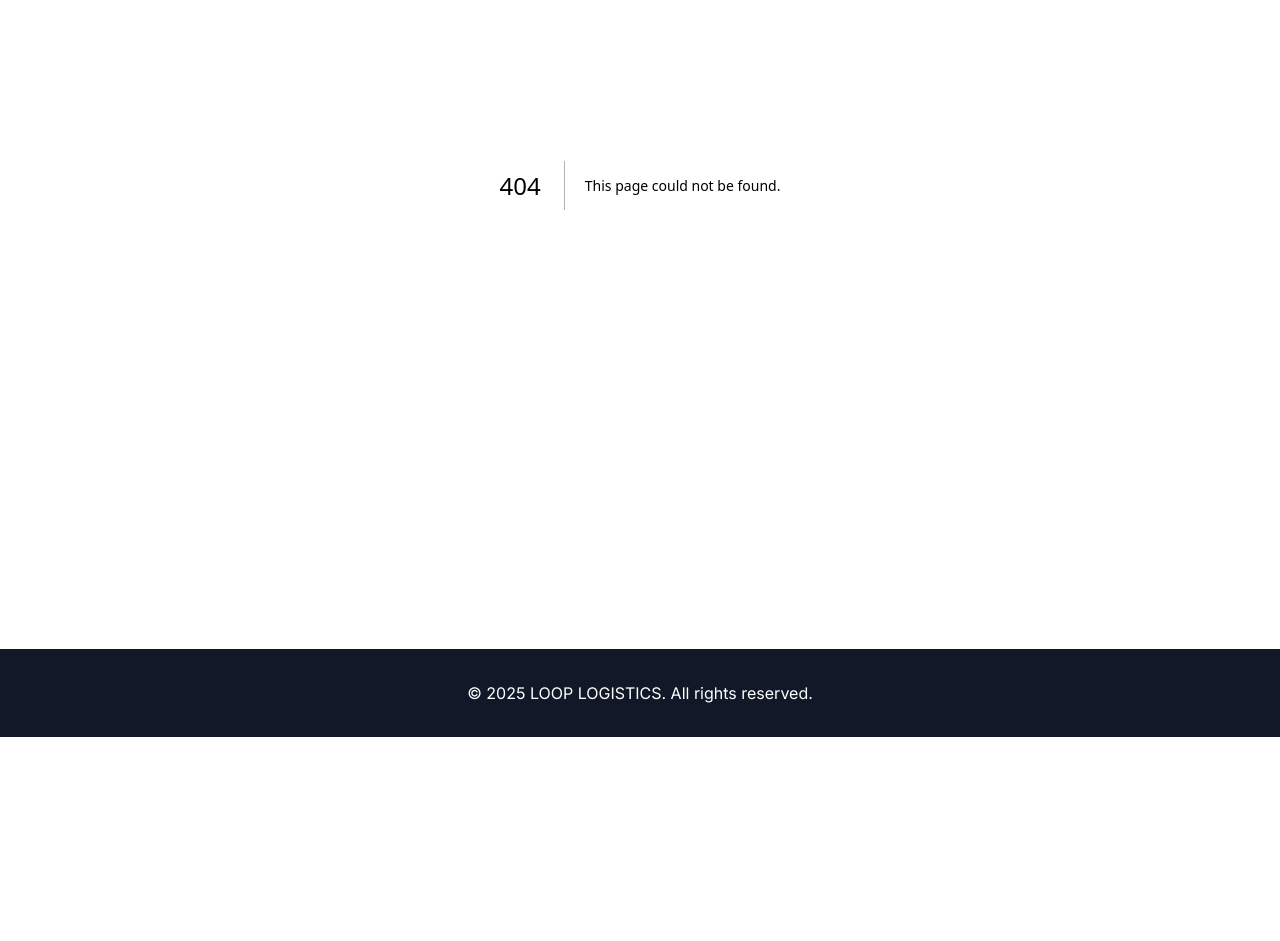
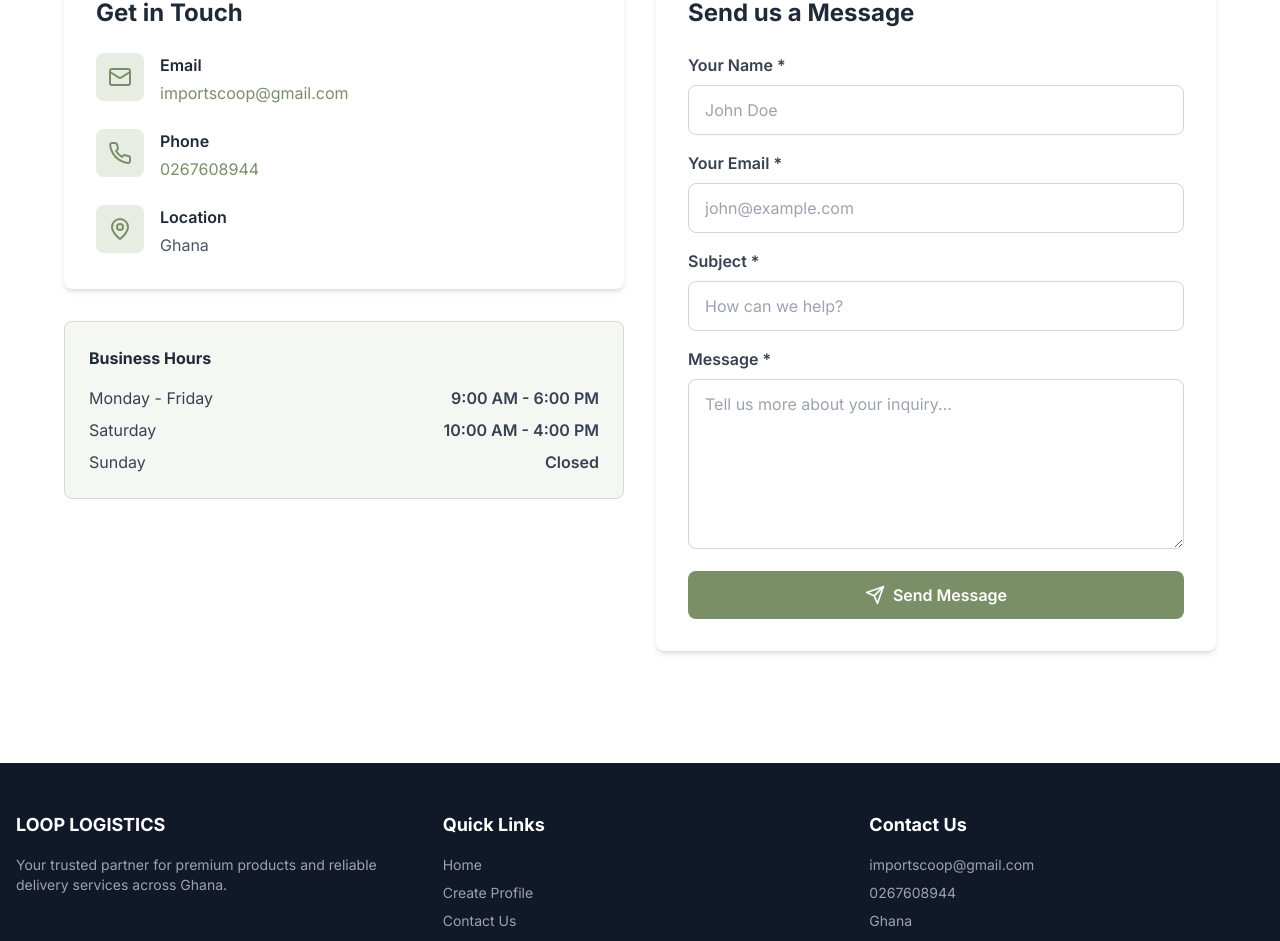
Before and after one commit to AsedaOG/loop-, a Next.js app: page /contact in a window 1280 px wide. Before the commit this address had no page. Shown: the part 287-1228 px from the top of the page. Before the commit the page ends 1024 px from the top, so only its background shows below. Built offline with nearby package versions, Linux system fonts and the light colour scheme.

Commit message:
Add contact

```diff
--- /dev/null
+++ b/app/contact/page.tsx
@@ -0,0 +1,179 @@
+'use client'
+
+import { Mail, Phone, MapPin, Send } from 'lucide-react'
+import { useState } from 'react'
+
+export default function ContactPage() {
+  const [formData, setFormData] = useState({
+    name: '',
+    email: '',
+    subject: '',
+    message: '',
+  })
+
+  const handleSubmit = (e: React.FormEvent) => {
+    e.preventDefault()
+    // Create mailto link with form data
+    const mailtoLink = `mailto:importscoop@gmail.com?subject=${encodeURIComponent(formData.subject)}&body=${encodeURIComponent(
+      `Name: ${formData.name}\nEmail: ${formData.email}\n\nMessage:\n${formData.message}`
+    )}`
+    window.location.href = mailtoLink
+  }
+
+  return (
+    <div className="container mx-auto px-4 py-12">
+      <div className="max-w-6xl mx-auto">
+        <div className="text-center mb-12">
+          <h1 className="text-4xl font-bold text-gray-800 mb-4">Contact Us</h1>
+          <p className="text-lg text-gray-600">
+            Have questions? We'd love to hear from you. Send us a message and we'll respond as soon as possible.
+          </p>
+        </div>
+
+        <div className="grid grid-cols-1 lg:grid-cols-2 gap-8">
+          {/* Contact Information */}
+          <div className="space-y-8">
+            <div className="bg-white rounded-lg shadow-md p-8">
+              <h2 className="text-2xl font-bold text-gray-800 mb-6">Get in Touch</h2>
+
+              <div className="space-y-6">
+                {/* Email */}
+                <div className="flex items-start gap-4">
+                  <div className="bg-primary-100 p-3 rounded-lg">
+                    <Mail className="text-primary-600" size={24} />
+                  </div>
+                  <div>
+                    <h3 className="font-semibold text-gray-800 mb-1">Email</h3>
+                    <a
+                      href="mailto:importscoop@gmail.com"
+                      className="text-primary-600 hover:text-primary-700 transition"
+                    >
+                      importscoop@gmail.com
+                    </a>
+                  </div>
+                </div>
+
+                {/* Phone */}
+                <div className="flex items-start gap-4">
+                  <div className="bg-primary-100 p-3 rounded-lg">
+                    <Phone className="text-primary-600" size={24} />
+                  </div>
+                  <div>
+                    <h3 className="font-semibold text-gray-800 mb-1">Phone</h3>
+                    <a
+                      href="tel:0267608944"
+                      className="text-primary-600 hover:text-primary-700 transition"
+                    >
+                      0267608944
+                    </a>
+                  </div>
+                </div>
+
+                {/* Location */}
+                <div className="flex items-start gap-4">
+                  <div className="bg-primary-100 p-3 rounded-lg">
+                    <MapPin className="text-primary-600" size={24} />
+                  </div>
+                  <div>
+                    <h3 className="font-semibold text-gray-800 mb-1">Location</h3>
+                    <p className="text-gray-600">Ghana</p>
+                  </div>
+                </div>
+              </div>
+            </div>
+
+            {/* Business Hours */}
+            <div className="bg-primary-50 border border-primary-200 rounded-lg p-6">
+              <h3 className="font-bold text-gray-800 mb-4">Business Hours</h3>
+              <div className="space-y-2 text-gray-700">
+                <div className="flex justify-between">
+                  <span>Monday - Friday</span>
+                  <span className="font-semibold">9:00 AM - 6:00 PM</span>
+                </div>
+                <div className="flex justify-between">
+                  <span>Saturday</span>
+                  <span className="font-semibold">10:00 AM - 4:00 PM</span>
+                </div>
+                <div className="flex justify-between">
+                  <span>Sunday</span>
+                  <span className="font-semibold">Closed</span>
+                </div>
+              </div>
+            </div>
+          </div>
+
+          {/* Contact Form */}
+          <div className="bg-white rounded-lg shadow-md p-8">
+            <h2 className="text-2xl font-bold text-gray-800 mb-6">Send us a Message</h2>
+
+            <form onSubmit={handleSubmit} className="space-y-4">
+              <div>
+                <label className="block text-gray-700 font-semibold mb-2">
+                  Your Name *
+                </label>
+                <input
+                  type="text"
+                  required
+                  value={formData.name}
+                  onChange={(e) => setFormData({ ...formData, name: e.target.value })}
+                  className="w-full px-4 py-3 border border-gray-300 rounded-lg focus:ring-2 focus:ring-primary-500 focus:border-transparent"
+                  placeholder="John Doe"
+                />
+              </div>
+
+              <div>
+                <label className="block text-gray-700 font-semibold mb-2">
+                  Your Email *
+                </label>
+                <input
+                  type="email"
+                  required
+                  value={formData.email}
+                  onChange={(e) => setFormData({ ...formData, email: e.target.value })}
+                  className="w-full px-4 py-3 border border-gray-300 rounded-lg focus:ring-2 focus:ring-primary-500 focus:border-transparent"
+                  placeholder="john@example.com"
+                />
+              </div>
+
+              <div>
+                <label className="block text-gray-700 font-semibold mb-2">
+                  Subject *
+                </label>
+                <input
+                  type="text"
+                  required
+                  value={formData.subject}
+                  onChange={(e) => setFormData({ ...formData, subject: e.target.value })}
+                  className="w-full px-4 py-3 border border-gray-300 rounded-lg focus:ring-2 focus:ring-primary-500 focus:border-transparent"
+                  placeholder="How can we help?"
+                />
+              </div>
+
+              <div>
+                <label className="block text-gray-700 font-semibold mb-2">
+                  Message *
+                </label>
+                <textarea
+                  required
+                  value={formData.message}
+                  onChange={(e) => setFormData({ ...formData, message: e.target.value })}
+                  className="w-full px-4 py-3 border border-gray-300 rounded-lg focus:ring-2 focus:ring-primary-500 focus:border-transparent"
+                  placeholder="Tell us more about your inquiry..."
+                  rows={6}
+                />
+              </div>
+
+              <button
+                type="submit"
+                className="w-full bg-primary-600 text-white px-6 py-3 rounded-lg font-semibold hover:bg-primary-700 transition flex items-center justify-center gap-2"
+              >
+                <Send size={20} />
+                Send Message
+              </button>
+            </form>
+          </div>
+        </div>
+      </div>
+    </div>
+  )
+}
--- a/app/layout.tsx
+++ b/app/layout.tsx
@@ -27,9 +27,59 @@ export default function RootLayout({
           <main className="min-h-screen">
             {children}
           </main>
-          <footer className="bg-gray-900 text-white py-8 mt-16">
-            <div className="container mx-auto px-4 text-center">
-              <p>&copy; 2025 LOOP LOGISTICS. All rights reserved.</p>
+          <footer className="bg-gray-900 text-white py-12 mt-16">
+            <div className="container mx-auto px-4">
+              <div className="grid grid-cols-1 md:grid-cols-3 gap-8 mb-8">
+                {/* About Section */}
+                <div>
+                  <h3 className="text-lg font-bold mb-4">LOOP LOGISTICS</h3>
+                  <p className="text-gray-400 text-sm">
+                    Your trusted partner for premium products and reliable delivery services across Ghana.
+                  </p>
+                </div>
+
+                {/* Quick Links */}
+                <div>
+                  <h3 className="text-lg font-bold mb-4">Quick Links</h3>
+                  <ul className="space-y-2 text-gray-400 text-sm">
+                    <li>
+                      <a href="/" className="hover:text-white transition">Home</a>
+                    </li>
+                    <li>
+                      <a href="/profile" className="hover:text-white transition">Create Profile</a>
+                    </li>
+                    <li>
+                      <a href="/contact" className="hover:text-white transition">Contact Us</a>
+                    </li>
+                    <li>
+                      <a href="/cart" className="hover:text-white transition">Shopping Cart</a>
+                    </li>
+                  </ul>
+                </div>
+
+                {/* Contact Info */}
+                <div>
+                  <h3 className="text-lg font-bold mb-4">Contact Us</h3>
+                  <ul className="space-y-2 text-gray-400 text-sm">
+                    <li>
+                      <a href="mailto:importscoop@gmail.com" className="hover:text-white transition">
+                        importscoop@gmail.com
+                      </a>
+                    </li>
+                    <li>
+                      <a href="tel:0267608944" className="hover:text-white transition">
+                        0267608944
+                      </a>
+                    </li>
+                    <li className="text-gray-400">Ghana</li>
+                  </ul>
+                </div>
+              </div>
+
+              {/* Copyright */}
+              <div className="border-t border-gray-800 pt-8 text-center">
+                <p className="text-gray-400 text-sm">&copy; 2025 LOOP LOGISTICS. All rights reserved.</p>
+              </div>
             </div>
           </footer>
         </CartProvider>
--- a/components/Header.tsx
+++ b/components/Header.tsx
@@ -1,7 +1,7 @@
 'use client'
 
 import Link from 'next/link'
-import { ShoppingCart, User } from 'lucide-react'
+import { ShoppingCart, User, Phone } from 'lucide-react'
 import { useCart } from '@/context/CartContext'
 import LoopLogo from './LoopLogo'
 
@@ -18,13 +18,21 @@ export default function Header() {
             <span className="ml-3 text-xl font-semibold text-gray-800">LOOP LOGISTICS</span>
           </Link>
 
-          <div className="flex items-center space-x-6">
+          <div className="flex items-center space-x-4 sm:space-x-6">
             <Link
               href="/profile"
               className="flex items-center space-x-2 text-gray-700 hover:text-primary-600 transition"
             >
               <User size={24} />
               <span className="hidden sm:inline">Create Profile</span>
+            </Link>
+
+            <Link
+              href="/contact"
+              className="flex items-center space-x-2 text-gray-700 hover:text-primary-600 transition"
+            >
+              <Phone size={24} />
+              <span className="hidden sm:inline">Contact</span>
             </Link>
 
             <Link
```
